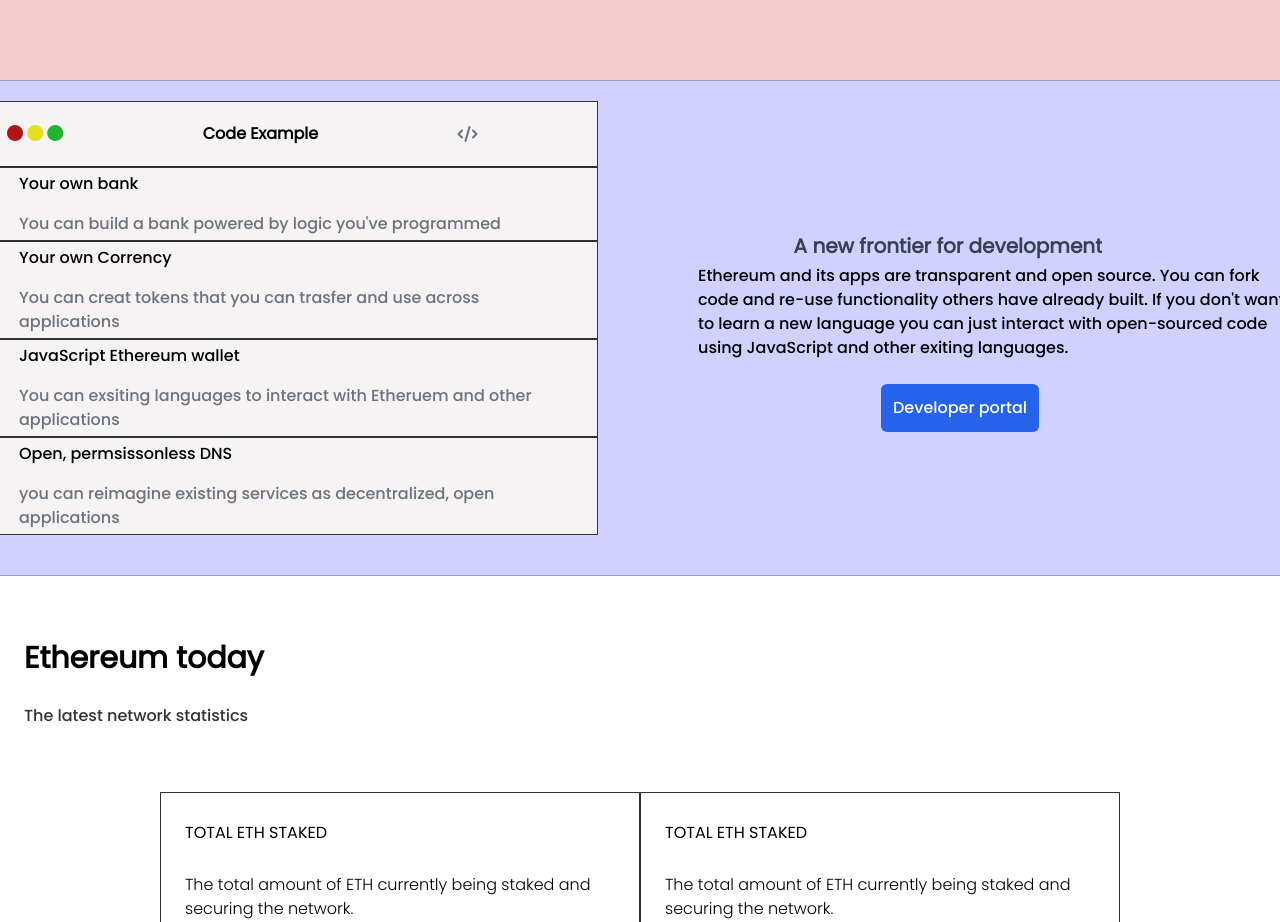
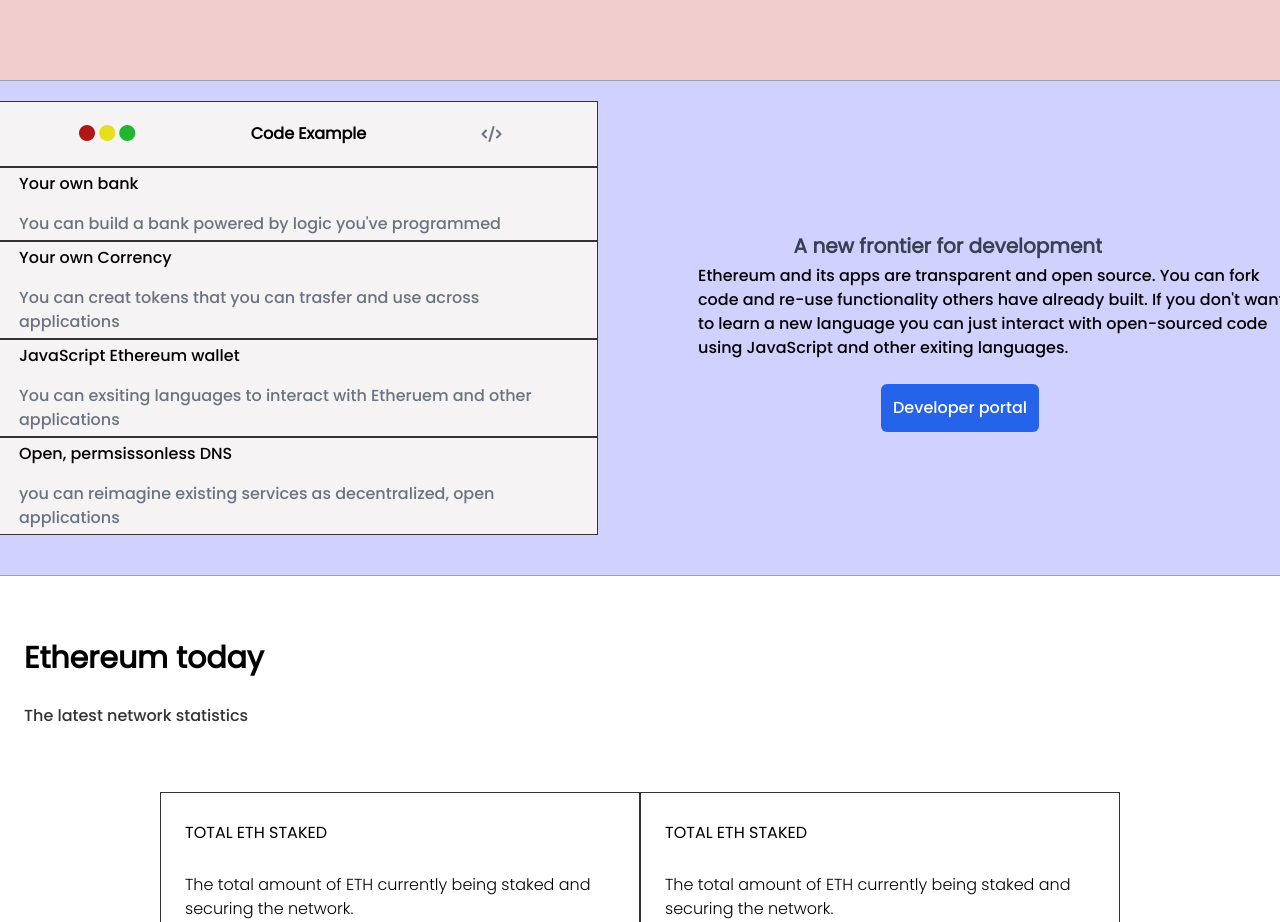
Before and after one commit to dadmehr1528/ethereum-tailwind-project, a website: page index.html in a window 1280 px wide. Shown: the part 5880-6802 px from the top of the page. Drawn offline with Linux system fonts and the light colour scheme; files whose address does not match are found by name.

```diff
--- a/index.html
+++ b/index.html
@@ -394,7 +394,7 @@
             <div
               class="flex justify-between items-center border border-[#333] lg:w-[600px] h-auto mt-5 mx-5 bg-sectionColor12"
             >
-              <div class="ml-2">
+              <div class="ml-20">
                 <i class="fa-solid fa-circle" style="color: #b11616"></i>
                 <i class="fa-solid fa-circle" style="color: #e6df19"></i>
                 <i class="fa-solid fa-circle" style="color: #21b532"></i>
```
Also changed, not shown: css/main.css.
